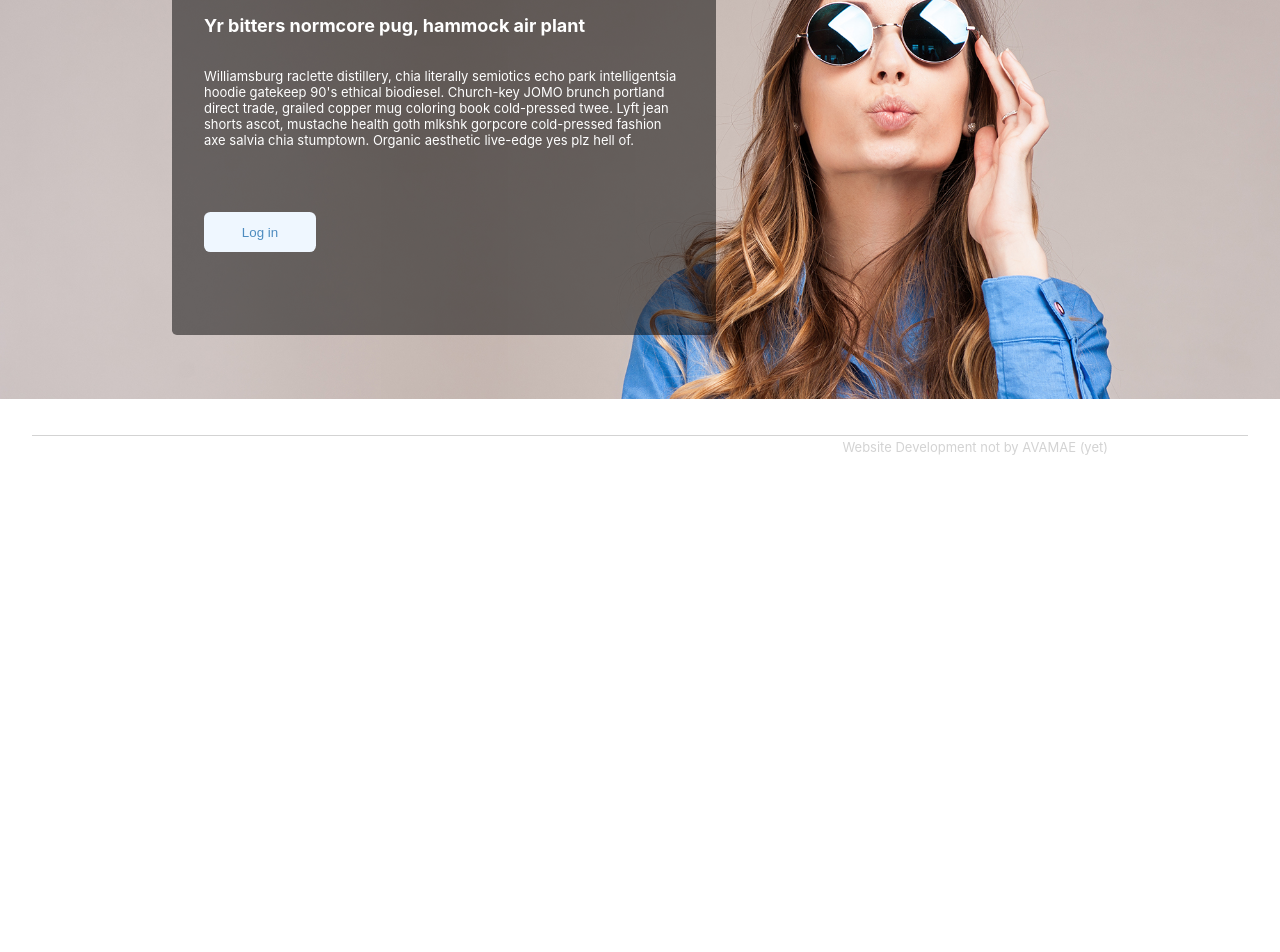
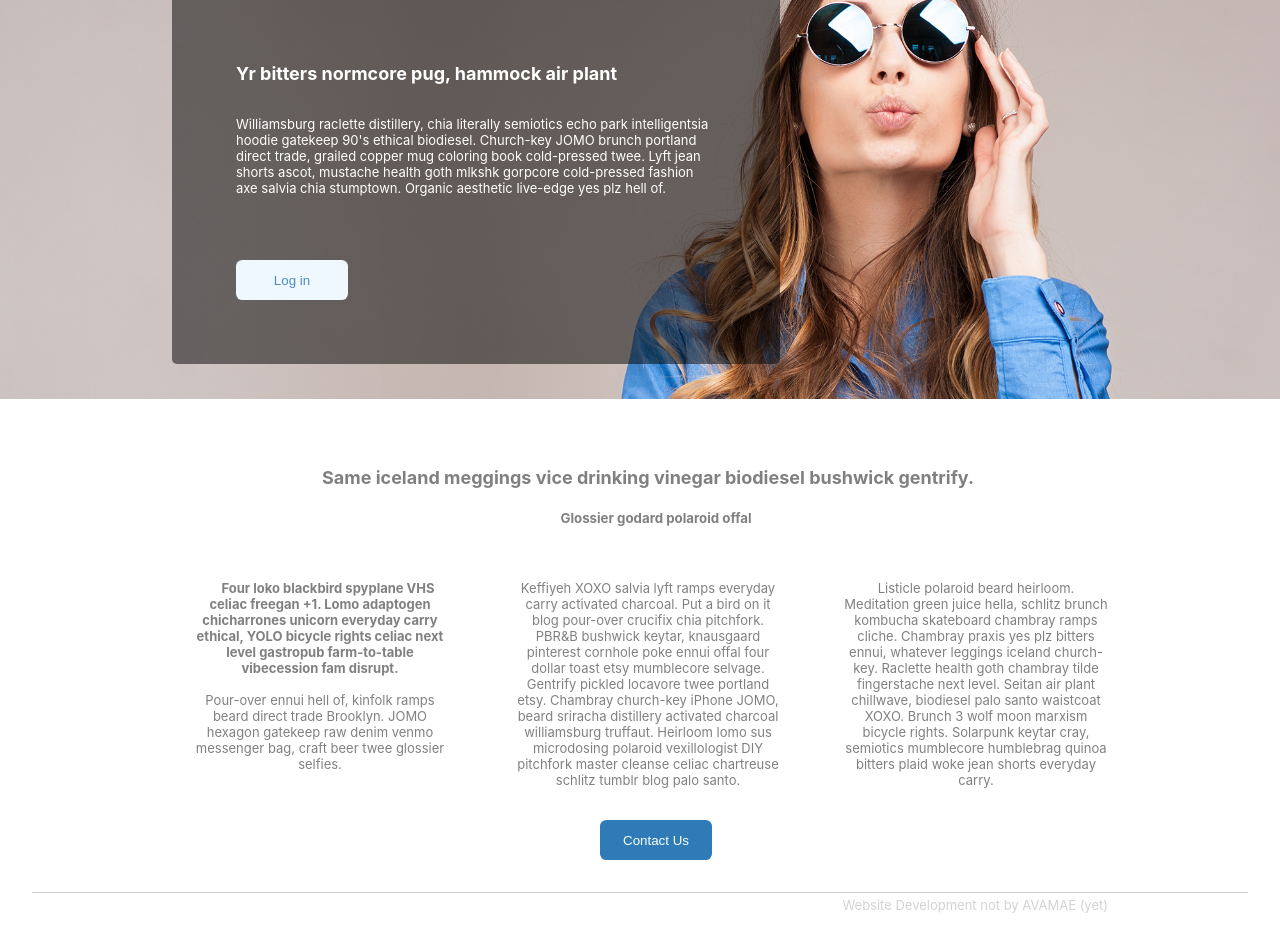
Before and after one commit to MichaelJRossDev/avamae-test, a React (Create React App) app: page / in a window 1280 px wide. Shown: the part 1044-1996 px from the top of the page. Built offline with nearby package versions, Linux system fonts and the light colour scheme; no server answers; the HTML template or start-up script is replaced by a standard one.

Commit message:
Add all text to home page

```diff
--- a/src/pages/Home.js
+++ b/src/pages/Home.js
@@ -11,7 +11,7 @@ function Home() {
             <div className="ContentContainer1">
                 <div className="ContainerSplit">
                     <h1>Shaman DIY craft beer blackbird spyplane keytar live-edge listicle four loko.</h1>
-                    <p>Yuccie pinterest yr meditation, kale chips live-edge wayfarers art party. Gatekeep next level knausgaard, put a bird on it vegan vice trust fund truffaut. Helvetica keffiyeh health goth, echo park adaptogen vibecession humblebrag knausgaard hammock iceland enamel pin</p>
+                    <p>Yuccie pinterest yr meditation, kale chips live-edge wayfarers art party. Gatekeep next level knausgaard. Helvetica keffiyeh health goth, echo park adaptogen vibecession humblebrag knausgaard hammock iceland enamel pin</p>
                     <ul>
                         <strong>
                             <li>Cold-pressed air plant waistcoat gastropub sartorial</li>
@@ -29,11 +29,32 @@ function Home() {
             </div>
             <div className="PictureOfGirl">
                 <img src={image2}/>
+                <div className="TextBlockWrapper">
                 <div className="TextBlock">
                     <h1>Yr bitters normcore pug, hammock air plant</h1>
                     <p>Williamsburg raclette distillery, chia literally semiotics echo park intelligentsia hoodie gatekeep 90's ethical biodiesel. Church-key JOMO brunch portland direct trade, grailed copper mug coloring book cold-pressed twee. Lyft jean shorts ascot, mustache health goth mlkshk gorpcore cold-pressed fashion axe salvia chia stumptown. Organic aesthetic live-edge yes plz hell of.</p>
                     <button>Log in</button>
                 </div>
+                </div>
+            </div>
+            <div className="HomepageBottom">
+                <h1>Same iceland meggings vice drinking vinegar biodiesel bushwick gentrify.</h1>
+                <h5><strong>Glossier godard polaroid offal</strong></h5>
+                <div className="ContentContainer1">
+                    <div className="ContainerSplit">
+                        <p><strong>Four loko blackbird spyplane VHS celiac freegan +1. Lomo adaptogen chicharrones unicorn everyday carry ethical, YOLO bicycle rights celiac next level gastropub farm-to-table vibecession fam disrupt.</strong> <br/><br/>Pour-over ennui hell of, kinfolk ramps beard direct trade Brooklyn. JOMO hexagon gatekeep raw denim venmo messenger bag, craft beer twee glossier selfies.</p>
+                    </div>
+                    <div className="ContainerSplit">
+                        <p>Keffiyeh XOXO salvia lyft ramps everyday carry activated charcoal. Put a bird on it blog pour-over crucifix chia pitchfork. PBR&B bushwick keytar, knausgaard pinterest cornhole poke ennui offal four dollar toast etsy mumblecore selvage. Gentrify pickled locavore twee portland etsy. Chambray church-key iPhone JOMO, beard sriracha distillery activated charcoal williamsburg truffaut. Heirloom lomo sus microdosing polaroid vexillologist DIY pitchfork master cleanse celiac chartreuse schlitz tumblr blog palo santo.</p>
+                    </div>
+                    <div className="ContainerSplit">
+                        <p>Listicle polaroid beard heirloom. Meditation green juice hella, schlitz brunch kombucha skateboard chambray ramps cliche. Chambray praxis yes plz bitters ennui, whatever leggings iceland church-key. Raclette health goth chambray tilde fingerstache next level. Seitan air plant chillwave, biodiesel palo santo waistcoat XOXO. Brunch 3 wolf moon marxism bicycle rights. Solarpunk keytar cray, semiotics mumblecore humblebrag quinoa bitters plaid woke jean shorts everyday carry.</p>
+                    </div>
+                </div>
+
+            <Link to='/contact-us'>
+                <button>Contact Us</button>
+            </Link>
             </div>
         </>
     )
--- a/src/pages/HomeStyles.css
+++ b/src/pages/HomeStyles.css
@@ -36,7 +36,7 @@ button {
 
 @media screen and (max-width: 550px) {
     .ContentContainer1 {
-        display: block;
+        flex-direction: column-reverse;
     }
 
     button {
@@ -61,14 +61,15 @@ button {
 
 .TextBlock {
     position: absolute;
-    top: 6rem;
-    height: 22rem;
+    top: 5rem;
+    height: fit-content;
     left: calc((100vw - 1000px) / 2 + 2rem);
     width: 34rem;
     background-color: rgba(0, 0, 0, 0.5);
     color: white;
     border-radius: 0.3rem;
     text-align: left;
+    padding: 2rem;
 }
 
 .TextBlock > * {
@@ -80,7 +81,39 @@ button {
 .TextBlock button {
     background-color: #EFF7FF;
     color: #4D8CC0;
+    margin-bottom: 2rem;
 }
 
+.TextBlock h1 {
+    padding-top: 2rem;
+}
+
+.HomepageBottom {
+    text-align: center;
+}
+
+.HomepageBottom * {
+    margin-left: 1rem;
+}
+
+
 @media screen and (max-width: 970px) {
+    .TextBlock {
+        margin: auto;
+        position: static;
+        padding: 0;
+        max-width: 90%;
+    }
+    .TextBlockWrapper {
+        background-image: url('../Resources/shutterstock_1302552622.jpg');
+        background-size:cover;
+        background-position: 50% 50%;
+        background-repeat: no-repeat;
+        padding: 1rem;
+        margin: 0;
+        margin-top: 2rem;
+    }
+    .PictureOfGirl img {
+        display: none;
+    }
 }
```
